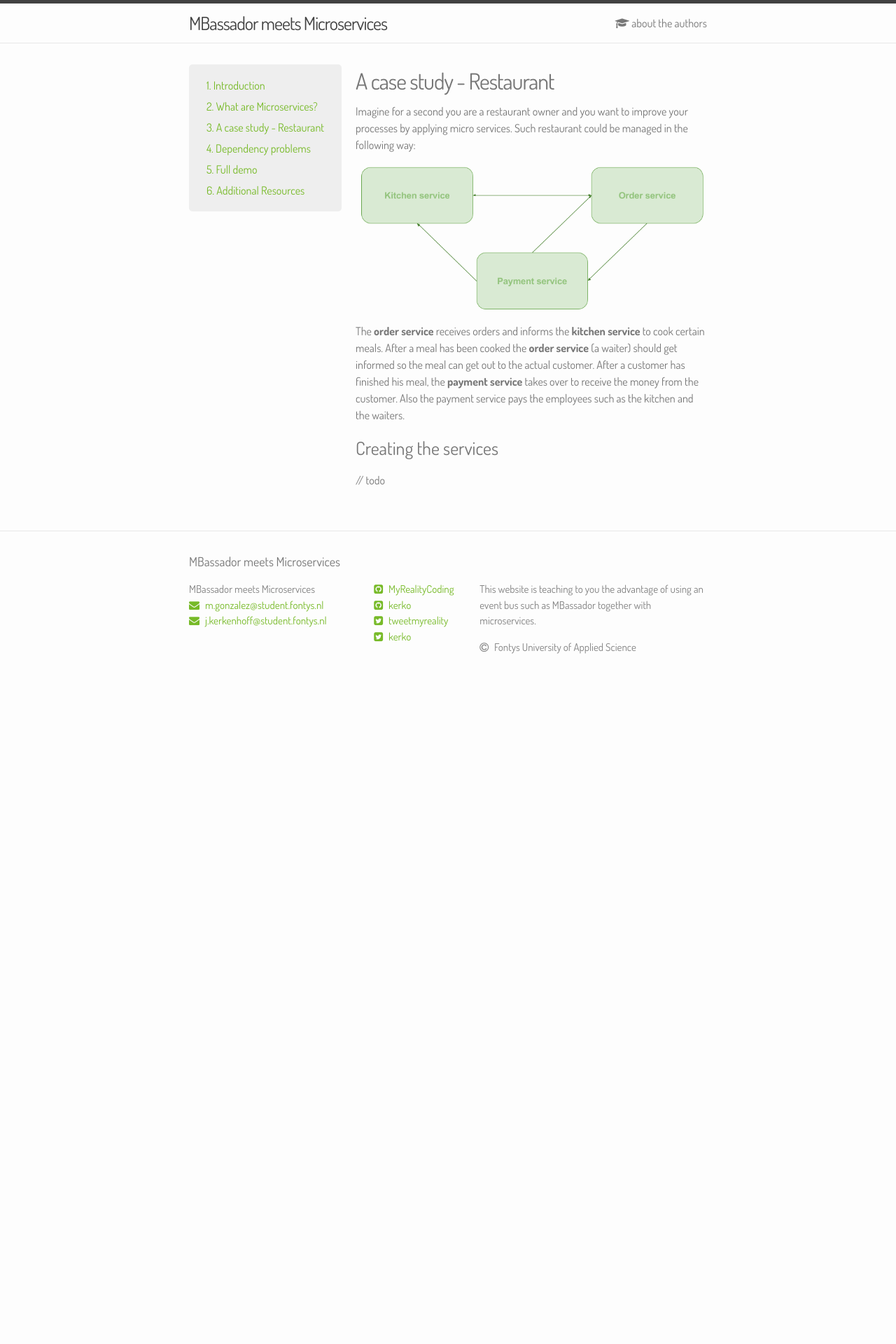
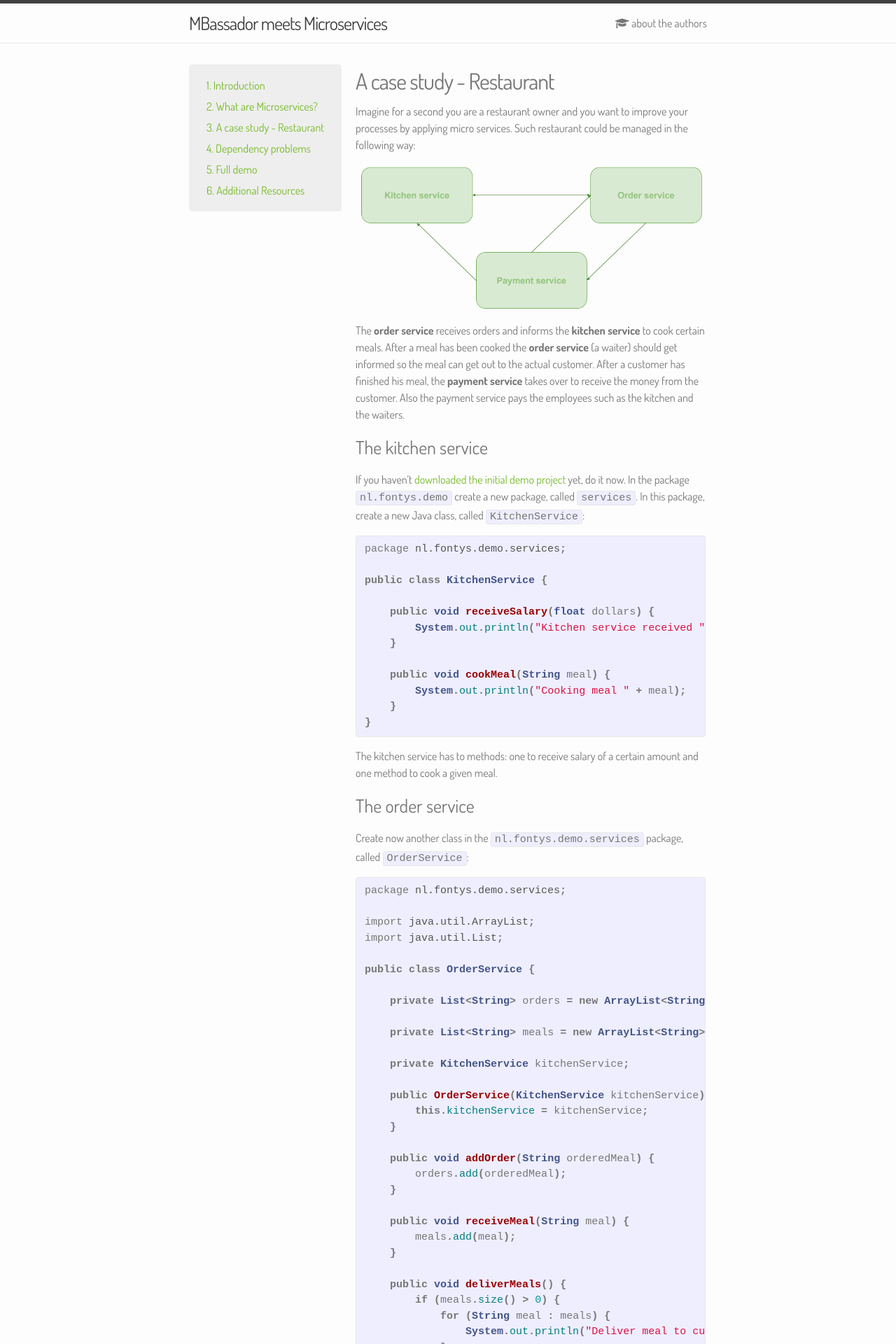
Before and after one commit to sebivenlo/microservices-eventbus, a Jekyll site: the page built from _tutorials/02-casestudy.md, in a window 1280 px wide. Shown: the top 1920 px of the page at 70% size. Built offline with Jekyll 4.4.1, drawn with Linux system fonts in a browser that asks for light colours; nearby versions of some CDN libraries; before the commit the page ends 981 px from its top, so only the background shows below that; some of the changed text lies outside the part shown.

Commit message:
Add content to casestudy chapter

````diff
--- a/_sass/_layout.scss
+++ b/_sass/_layout.scss
@@ -201,7 +201,7 @@
 
 .post-content {
     margin-bottom: $spacing-unit;
-
+    max-width: 500px;
     h2 {
         font-size: 32px;
 
--- a/_tutorials/02-casestudy.md
+++ b/_tutorials/02-casestudy.md
@@ -7,6 +7,111 @@ Imagine for a second you are a restaurant owner and you want to improve your pro
 
 The **order service** receives orders and informs the **kitchen service** to cook certain meals. After a meal has been cooked the **order service** (a waiter) should get informed so the meal can get out to the actual customer. After a customer has finished his meal, the **payment service** takes over to receive the money from the customer. Also the payment service pays the employees such as the kitchen and the waiters.
 
-### Creating the services
+### The kitchen service
 
-// todo
+If you haven't [downloaded the initial demo project](https://github.com/sebivenlo/microservices-eventbus/archive/demo.zip) yet, do it now. In the package ```nl.fontys.demo``` create a new package, called ```services```. In this package, create a new Java class, called ```KitchenService```:
+
+{% highlight java %}
+package nl.fontys.demo.services;
+
+public class KitchenService {
+
+    public void receiveSalary(float dollars) {
+        System.out.println("Kitchen service received " + dollars + " sallary.");
+    }
+
+    public void cookMeal(String meal) {
+        System.out.println("Cooking meal " + meal);
+    }
+}
+{% endhighlight %}
+
+The kitchen service has to methods: one to receive salary of a certain amount and one method to cook a given meal.
+
+### The order service
+
+Create now another class in the ```nl.fontys.demo.services``` package, called ```OrderService```:
+
+{% highlight java %}
+package nl.fontys.demo.services;
+
+import java.util.ArrayList;
+import java.util.List;
+
+public class OrderService {
+
+    private List<String> orders = new ArrayList<String>();
+
+    private List<String> meals = new ArrayList<String>();
+
+    private KitchenService kitchenService;
+
+    public OrderService(KitchenService kitchenService) {
+        this.kitchenService = kitchenService;
+    }
+
+    public void addOrder(String orderedMeal) {
+        orders.add(orderedMeal);
+    }
+
+    public void receiveMeal(String meal) {
+        meals.add(meal);
+    }
+
+    public void deliverMeals() {
+        if (meals.size() > 0) {
+            for (String meal : meals) {
+                System.out.println("Deliver meal to customer: " + meal);
+            }
+            meals.clear();
+        } else {
+            System.out.println("Could not deliver any meals. No meals available!");
+        }
+    }
+
+    public void sendOrders() {
+        for (String order : orders) {
+            kitchenService.cookMeal(order);
+        }
+        orders.clear();
+    }
+}
+{% endhighlight %}
+This service is a little bit more complex. It needs a kitchen service to inform it when needed. Also it is able to receive multiple orders and send them all at once to the kitchen. It is also able to receive cooked meals to bring them to the customer. Now we have a first problem: due to a dependency between ```KitchenService``` and ```OrderService``` the kitchen service needs to inform the order service when a meal is ready. Let us tweak the ```KitchenService``` code a little bit:
+{% highlight java %}
+package nl.fontys.demo.services;
+
+import java.util.ArrayList;
+import java.util.List;
+
+public class KitchenService {
+
+    // After 3 meals a cooked, inform the order service
+    public final int SEND_OUT_GAP = 3;
+
+    private OrderService orderService;
+
+    private List<String> cookedMeals = new ArrayList<String>();
+
+    public KitchenService(OrderService orderService) {
+        this.orderService = orderService;
+    }
+
+    public void receiveSalary(float dollars) {
+        System.out.println("Kitchen service received " + dollars + " sallary.");
+    }
+
+    public void cookMeal(String meal) {
+        System.out.println("Cooking meal " + meal);
+        cookedMeals.add(meal);
+        // Send out all cooked meals so far to the order service
+        if (cookedMeals.size() == SEND_OUT_GAP) {
+            for (String cookedMeal : cookedMeals) {
+                orderService.receiveMeal(cookedMeal);
+            }
+            cookedMeals.clear();
+        }
+    }
+}
+{% endhighlight %}
+Now the ```KitchenService``` class also depends on the ```OrderService```
````
